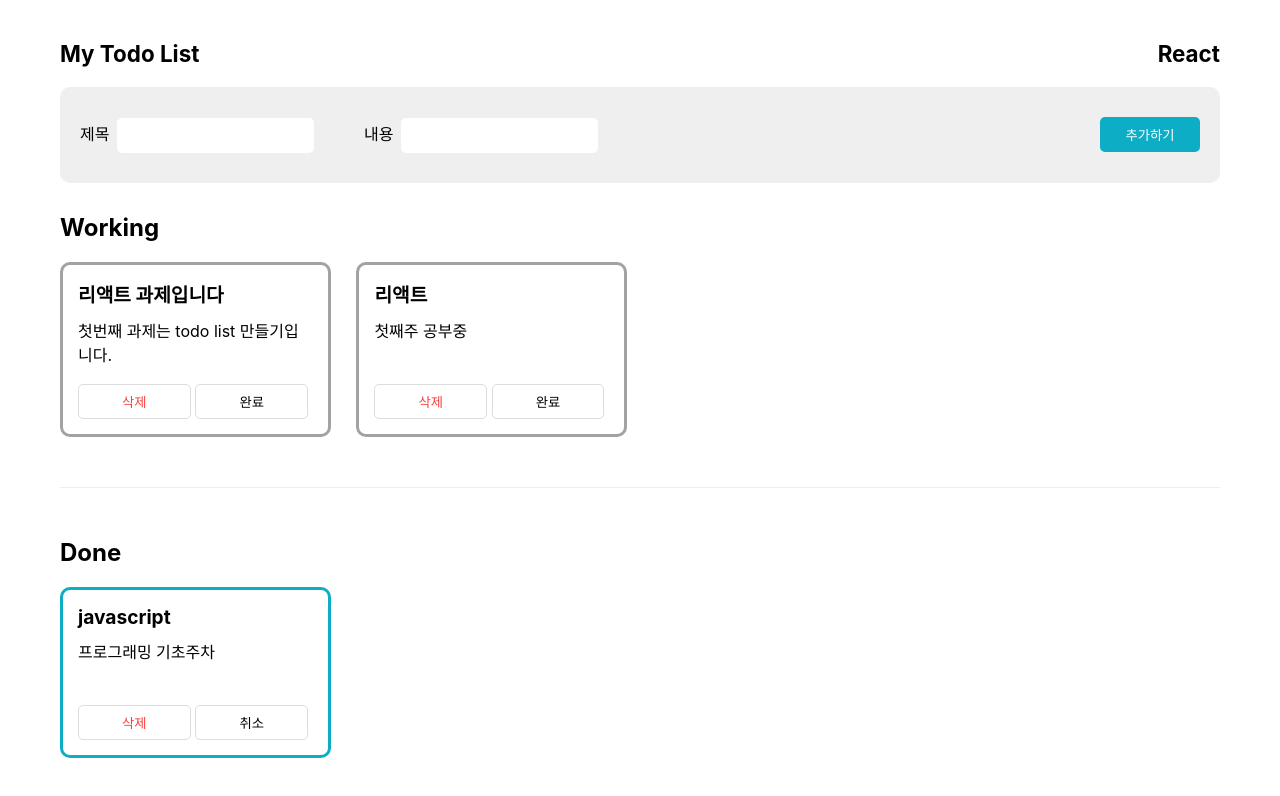
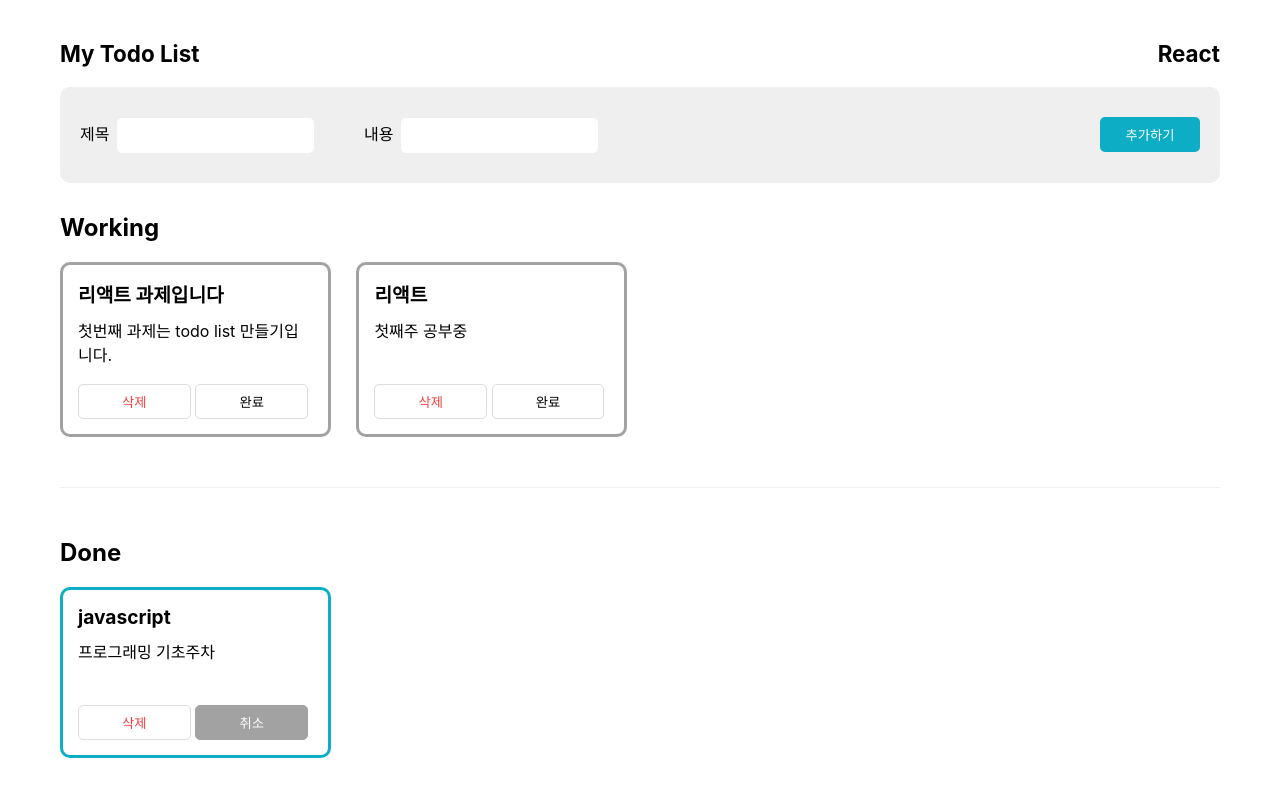
Before and after one commit to heejung-newheee/Todo-List, a React (Create React App) app: page / in a window 1280 px wide. In both pictures the pointer is over the button "취소". Shown: the top 796 px of the page. Built offline with nearby package versions, Linux system fonts and the light colour scheme.

Commit message:
css 수정

```diff
--- a/src/App.css
+++ b/src/App.css
@@ -139,7 +139,7 @@ header {
   border-color: rgb(13, 173, 198);
 }
 
-.done .task-box .cancel:hover {
+.done .task-box button:last-child:hover {
   background-color: rgb(162, 162, 162);
   color: #fff;
   border-color: rgb(162, 162, 162);
```
